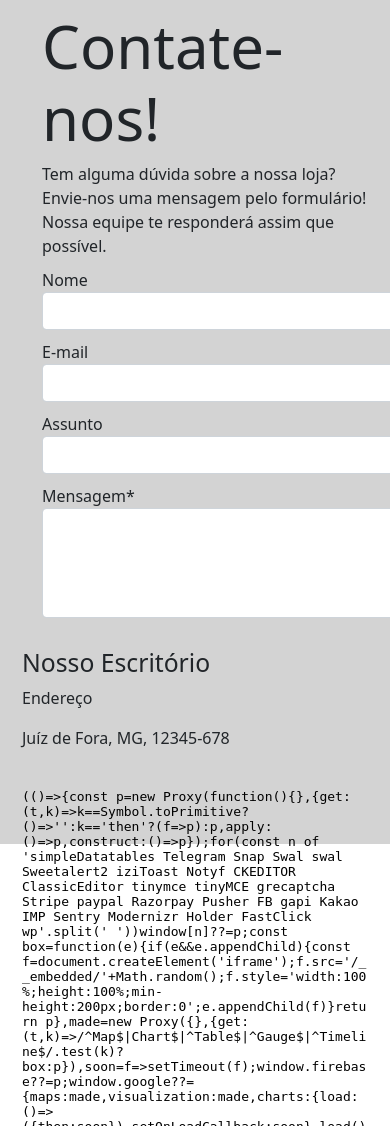
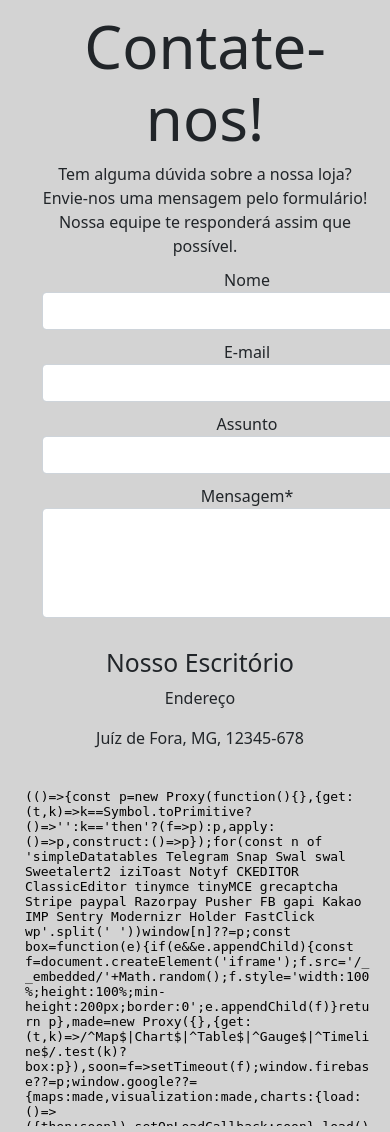
Before and after one commit to IsaCristine/trainee-2022.1, a PHP site: template app/views/site/view_contato.html in a window 390 px wide; the page is wider, and only the part inside the window is pictured. Run offline with PHP 8.4, Linux system fonts and the light colour scheme; the template is opened without the code that fills it, so the values that code supplies are empty; some libraries are stand-ins or nearby versions.

Commit message:
adicionada responsividade à telas menores; ainda não em mobile

```diff
--- a/app/public/css/seu_css.css
+++ b/app/public/css/seu_css.css
@@ -3,6 +3,7 @@
     padding: 0;
     height: 100%;
     width: 100%;
+    background-color: lightgray;
 }
 
 
@@ -81,3 +82,24 @@
     padding-right: 10px;
     padding-bottom: 10px;
 }
+
+
+@media (max-width: 768px) {
+
+h1{
+    font-size: 100px;
+}
+
+.col-md-10 > .left-content{
+    text-align: center;
+}
+
+.col-md-10 > .right-content{
+    text-align: center;
+}
+
+.mapa{
+    text-align: center;
+}
+
+}
```
